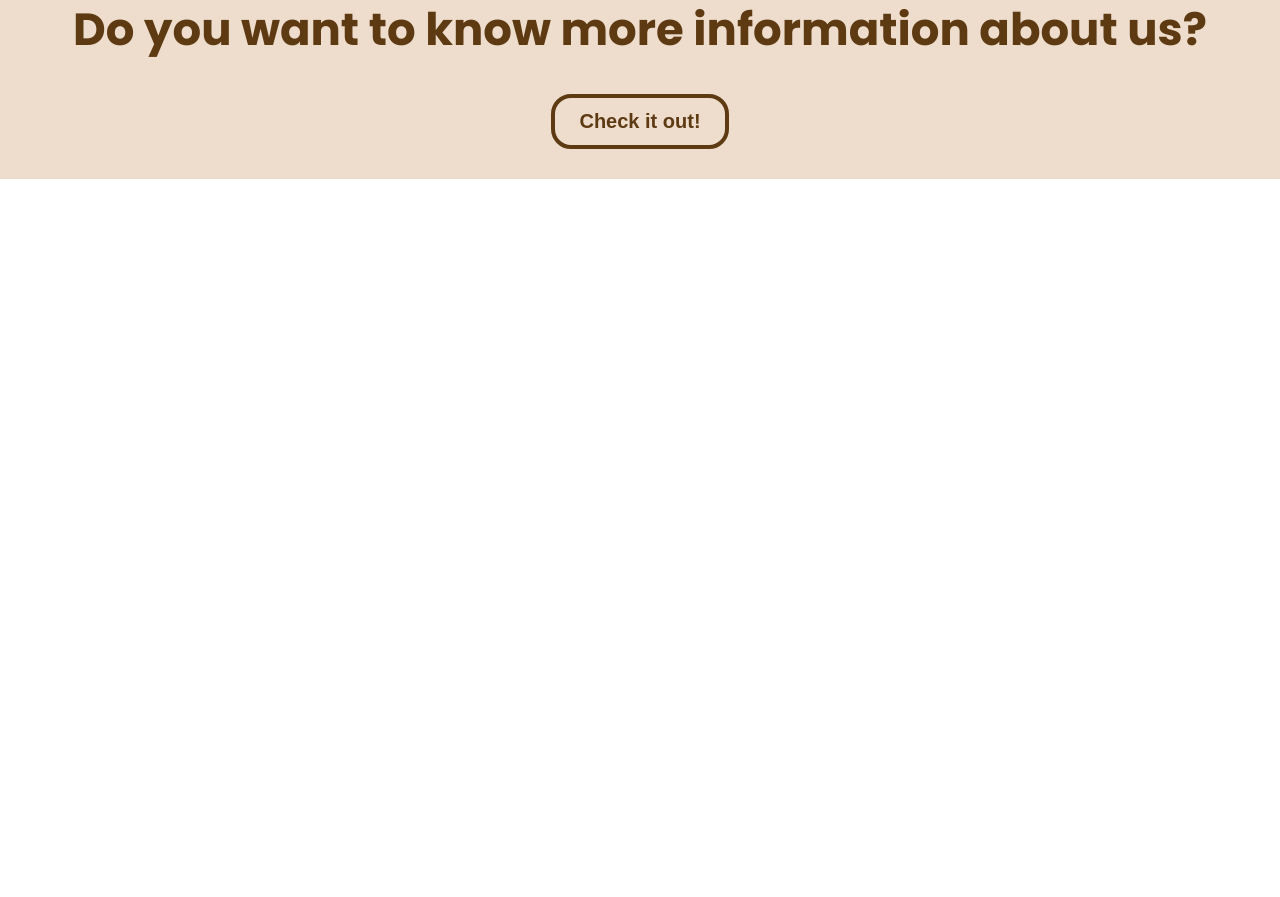
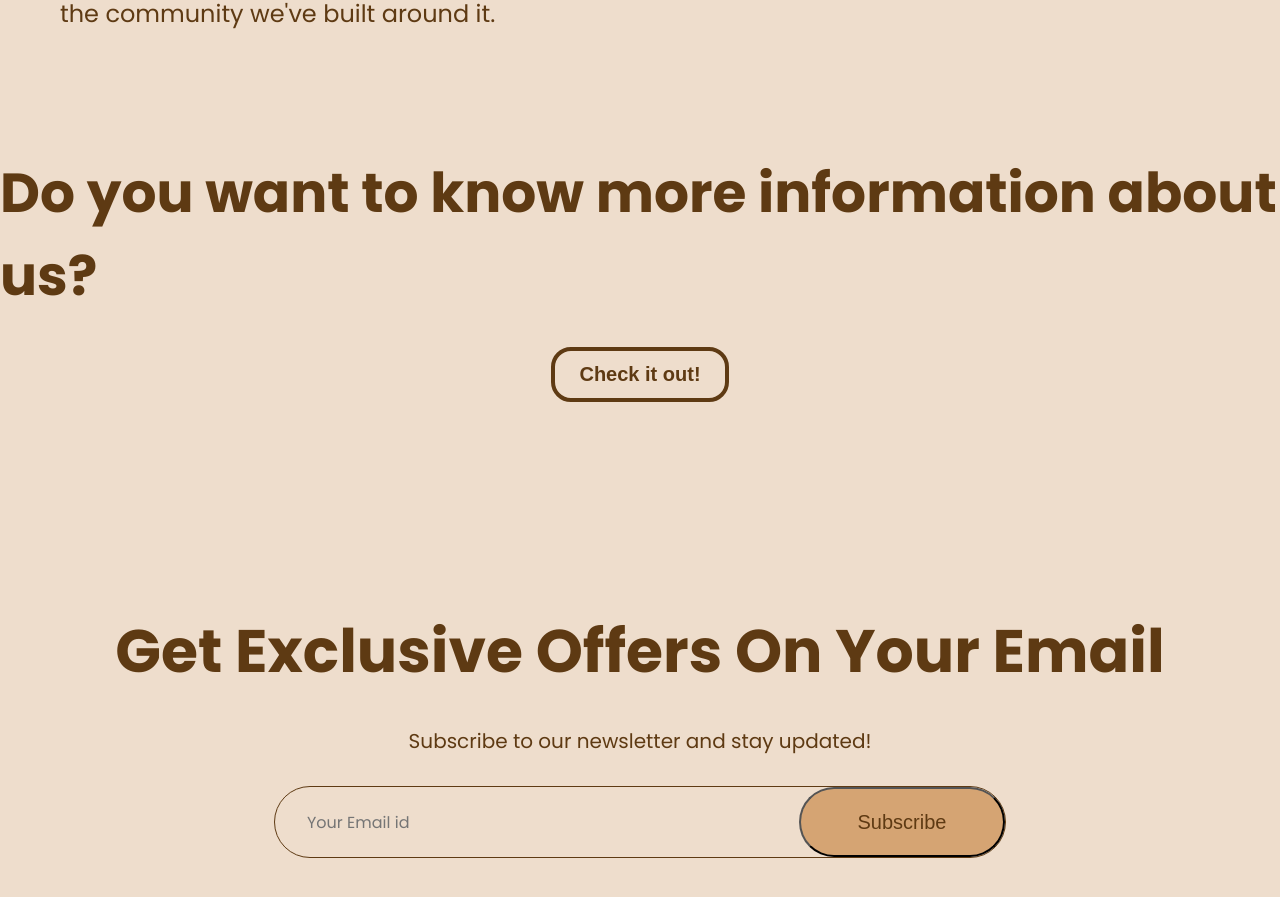
Before and after one commit to macieszak/confectionery-frontend, a React (Create React App) app in the folder confectionery_frontend/: page / in a window 1280 px wide. Shown: the part 1297-2194 px from the top of the page. Before the commit the page ends 1476 px from the top, so only its background shows below. Built offline with nearby package versions, Linux system fonts and the light colour scheme.

Commit message:
Added contact info to the home page.

```diff
--- /dev/null
+++ b/confectionery_frontend/src/components/NewsLetter/NewsLetter.css
@@ -0,0 +1,57 @@
+.newsletter {
+    width: 100%;
+    height: 60vh;
+    display: flex;
+    flex-direction: column;
+    align-items: center;
+    justify-content: center;
+    margin: auto;
+    background-color: #EEDDCC;
+    padding-top: 60px;
+    gap: 30px;
+}
+
+.newsletter h1 {
+    color: #5E3A13;
+    font-size: 60px;
+
+}
+
+.newsletter p {
+    color: #5E3A13;
+    font-size: 20px;
+}
+
+.newsletter div {
+    display: flex;
+    align-items: center;
+    justify-content: space-between;
+    background: #EEDDCC;
+    width: 730px;
+    height: 70px;
+    border-radius: 80px;
+    border: 1px solid #5E3A13;
+}
+
+.newsletter input {
+    width: 500px;
+    margin-left: 30px;
+    border: none;
+    outline: none;
+    color: 5E3A13;
+    font-family: Poppins;
+    font-size: 16px;
+    background-color: #EEDDCC;
+    color: #5E3A13;
+}
+
+.newsletter div button {
+    width: 210px;
+    height: 70px;
+    border-radius: 80px;
+    background: #d5a473;
+    color: #5E3A13;
+    font-size: 20px;
+    font-weight: 500;
+    cursor: pointer;
+}
--- /dev/null
+++ b/confectionery_frontend/src/components/NewsLetter/NewsLetter.jsx
@@ -0,0 +1,17 @@
+import React from 'react'
+import './/NewsLetter.css'
+
+const NewsLetter = () => {
+  return (
+    <div className='newsletter'>
+      <h1>Get Exclusive Offers On Your Email</h1>
+      <p>Subscribe to our newsletter and stay updated!</p>
+      <div>
+        <input type="email" placeholder='Your Email id' />
+        <button>Subscribe</button>
+      </div>
+    </div>
+  )
+}
+
+export default NewsLetter
--- a/confectionery_frontend/src/components/aboutUsHome/AboutUsHome.css
+++ b/confectionery_frontend/src/components/aboutUsHome/AboutUsHome.css
@@ -3,6 +3,7 @@
     color: #5E3A13;
     display: flex;
     flex-direction: column;
+    padding-top: 80px;
 }
 
 .about-us-info {
@@ -14,7 +15,7 @@
 
 .about-us-info h1 {
     margin: 0px;
-    font-size: 45px;
+    font-size: 55px;
 }
 
 .about-us-info p {
@@ -27,10 +28,11 @@
     flex-direction: column;
     align-items: center;
     justify-content: center;
+    padding-top: 60px;
 }
 
 .about-us-more-information h1 {
-    font-size: 45px;
+    font-size: 55px;
 }
 
 .about-us-more-information button {
--- a/confectionery_frontend/src/pages/Home.jsx
+++ b/confectionery_frontend/src/pages/Home.jsx
@@ -1,12 +1,14 @@
 import React from 'react'
 import MainInfo from '../components/mainInfo/MainInfo'
 import AboutUsHome from '../components/aboutUsHome/AboutUsHome'
+import NewsLetter from '../components/NewsLetter/NewsLetter'
 
 const Home = ({setMenu}) => {
   return (
     <div>
       <MainInfo setMenu={setMenu}/>
       <AboutUsHome setMenu={setMenu}/>
+      <NewsLetter/>
     </div>
   )
 }
```
Also changed, not shown: confectionery_frontend/src/assets/data.js (added, +34 -0 lines).
